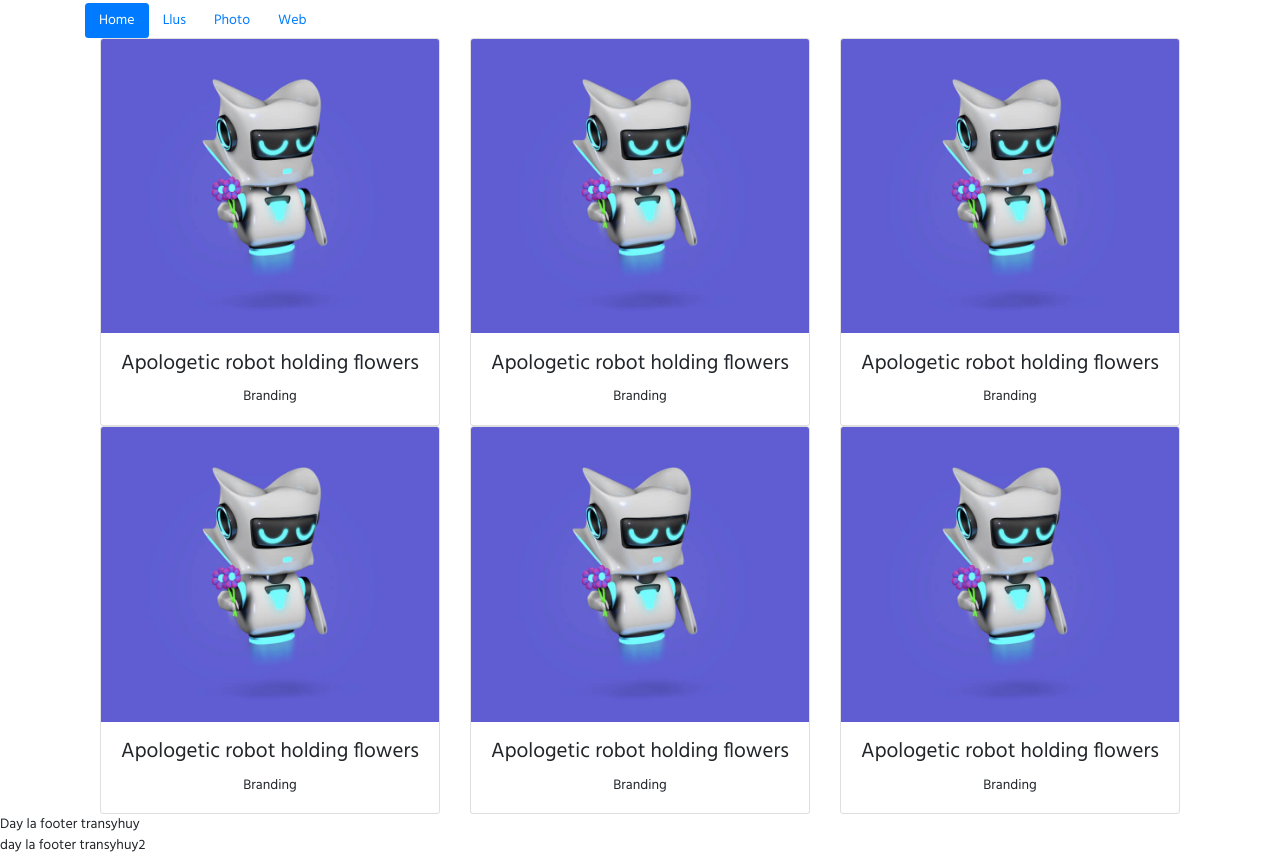
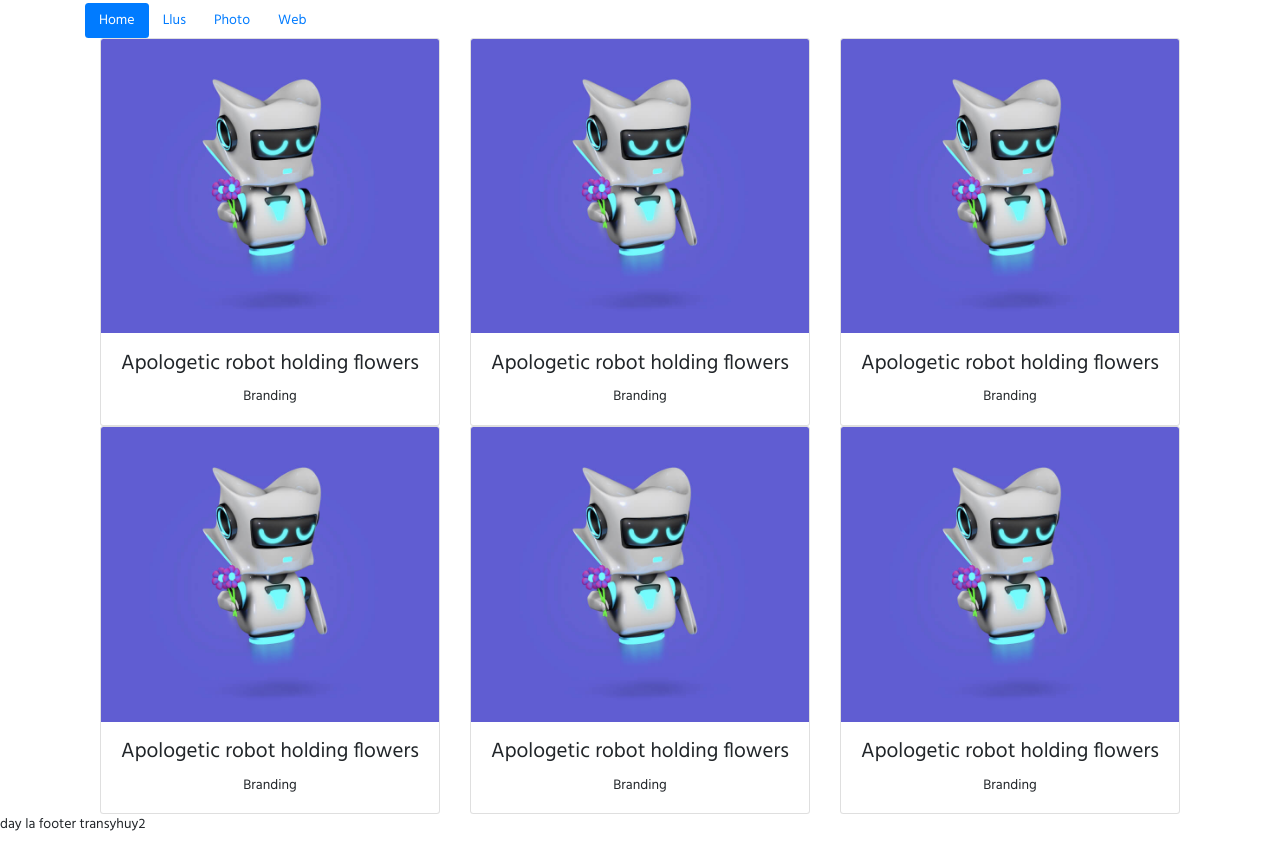
Before and after one commit to TranSyHuy/bc15_cybersoft_portfolio, a plain HTML site: page index.html in a window 1280 px wide. Shown: the part 1601-2458 px from the top of the page. After the commit the page ends 2437 px from the top, so only its background shows below. Drawn offline with nearby package versions, Linux system fonts and the light colour scheme.

Commit message:
giai quyet sung dot code

```diff
--- a/index.html
+++ b/index.html
@@ -296,8 +296,6 @@
                 </div>
             </div>
         </div>
-
-        <footer>Day la footer transyhuy</footer>
     </section>
     <footer> day la footer transyhuy2</footer>
 
```
